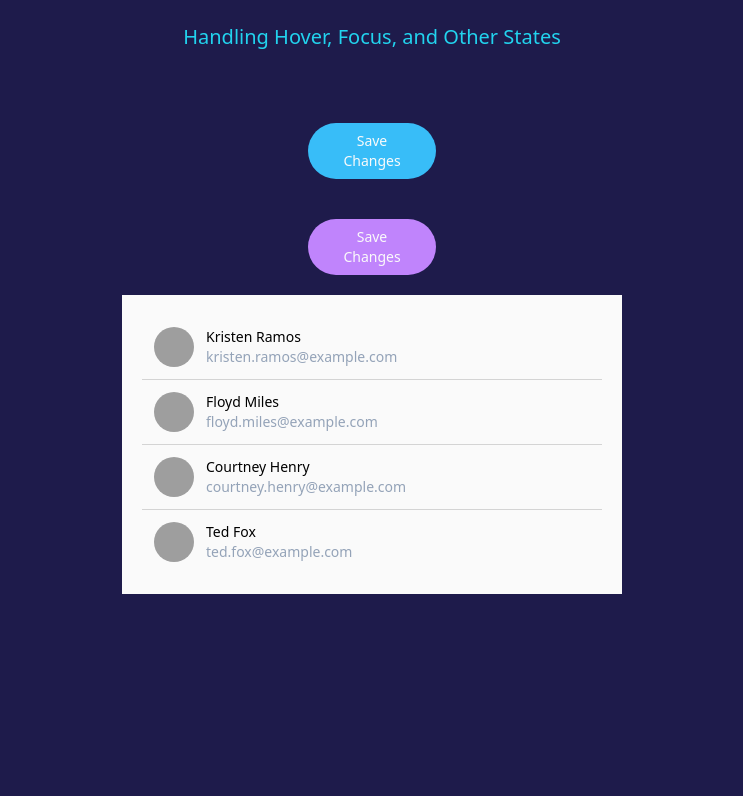
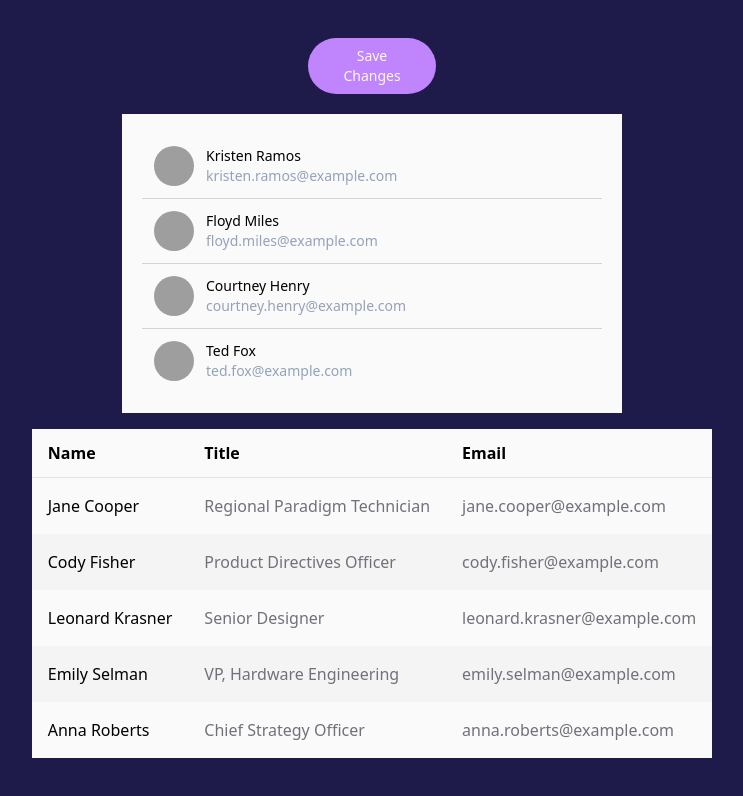
Before and after one commit to Lachicagladiadora/learning-tailwind, a React (Vite) app: page / in a window 1280 px wide. Shown: the part 322-1118 px from the top of the page, without its empty margins (268-1011 px from the left). Before the commit the page ends 948 px from the top, so only its background shows below. Built offline with nearby package versions, Linux system fonts and the light colour scheme; grey boxes are pictures that could not be loaded.

Commit message:
chore: people table

```diff
--- a/src/App.jsx
+++ b/src/App.jsx
@@ -4,6 +4,7 @@
 import { ButtonPrimary } from "./components/ButtonPrimary";
 import { ButtonActive } from "./components/ButtonActive";
 import { ContactsList } from "./components/ContactsList";
+import { PeopleTable } from "./components/PeopleTable";
 
 
 const contactsListData = [
@@ -29,6 +30,34 @@
   }
 ]
 
+const peopleListData = [
+  {
+    name: "Jane Cooper",
+    title: "Regional Paradigm Technician",
+    email: "jane.cooper@example.com"
+  },
+  {
+    name: "Cody Fisher",
+    title: "Product Directives Officer",
+    email: "cody.fisher@example.com "
+  },
+  {
+    name: "Leonard Krasner",
+    title: "Senior Designer",
+    email: "leonard.krasner@example.com "
+  },
+  {
+    name: "Emily Selman",
+    title: "VP, Hardware Engineering",
+    email: "emily.selman@example.com "
+  },
+  {
+    name: "Anna Roberts",
+    title: "Chief Strategy Officer",
+    email: "anna.roberts@example.com "
+  },
+]
+
 function App() {
 
   return (
@@ -46,6 +75,7 @@
         <ButtonPrimary />
         <ButtonActive />
         <ContactsList contactsData={contactsListData} />
+        <PeopleTable peopleList={peopleListData} />
       </div>
     </div>
   );
--- /dev/null
+++ b/src/components/PeopleTable.jsx
@@ -0,0 +1,24 @@
+export const PeopleTable = ({ peopleList }) => {
+  return (
+    <div className="py-4 flex">
+      <table className="mx-auto font-medium">
+        <thead className="p-2 bg-zinc-50 border-b border-b-slate-800/10">
+          <tr>
+            <th className="py-3 px-4 text-justify">Name</th>
+            <th className="py-3 px-4 text-justify">Title</th>
+            <th className="py-3 px-4 text-justify">Email</th>
+          </tr>
+        </thead>
+        <tbody>
+          {peopleList.map((c, i) => (
+            <tr className='p-2 odd:bg-zinc-50 even:bg-zinc-100' key={i}>
+              <td className="p-4 text-justify  text-black">{c.name}</td>
+              <td className="p-4 text-justify font-light text-zinc-500">{c.title}</td>
+              <td className="p-4 text-justify font-light text-zinc-500">{c.email}</td>
+            </tr>
+          ))}
+        </tbody>
+      </table>
+    </div>
+  )
+}
```
